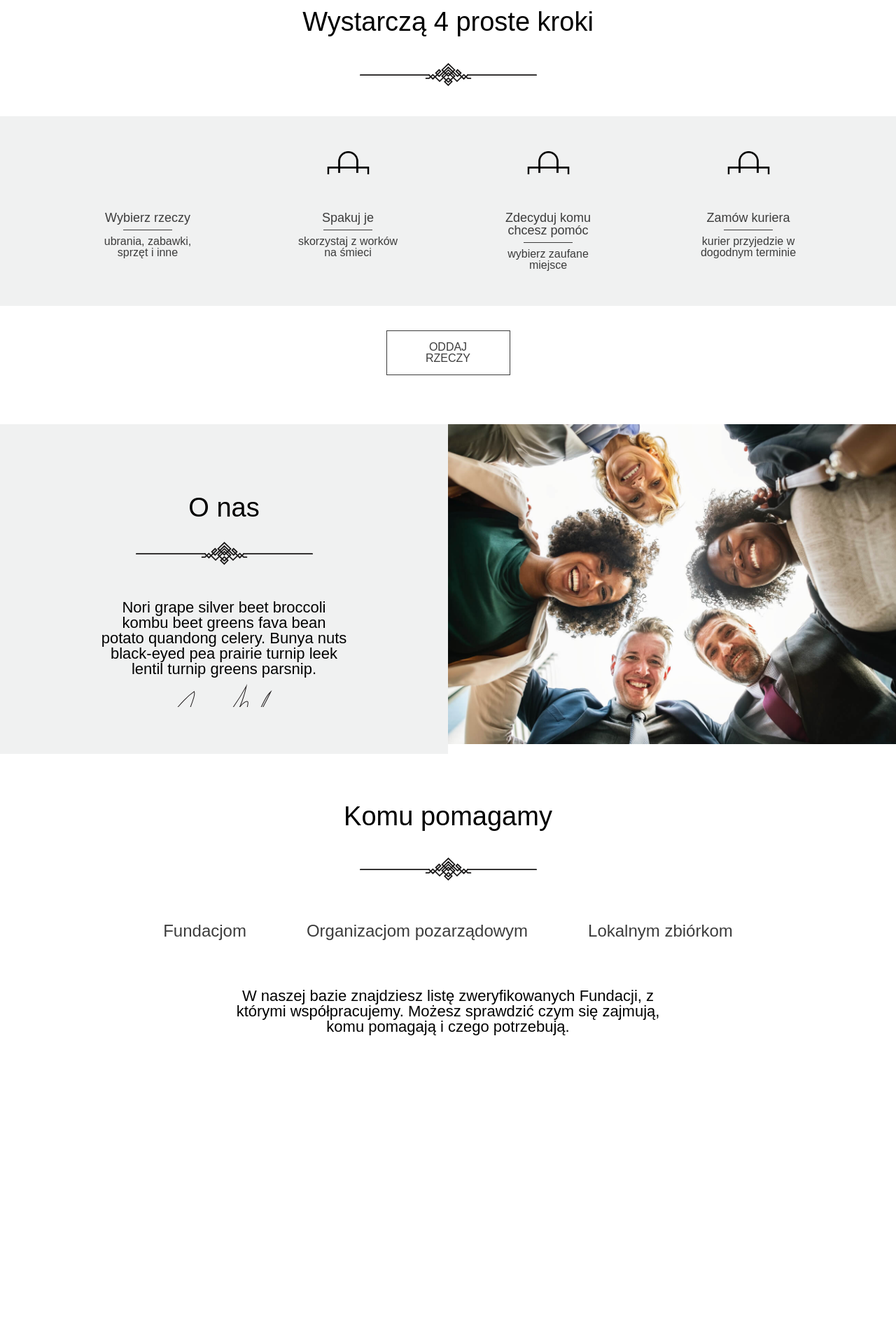
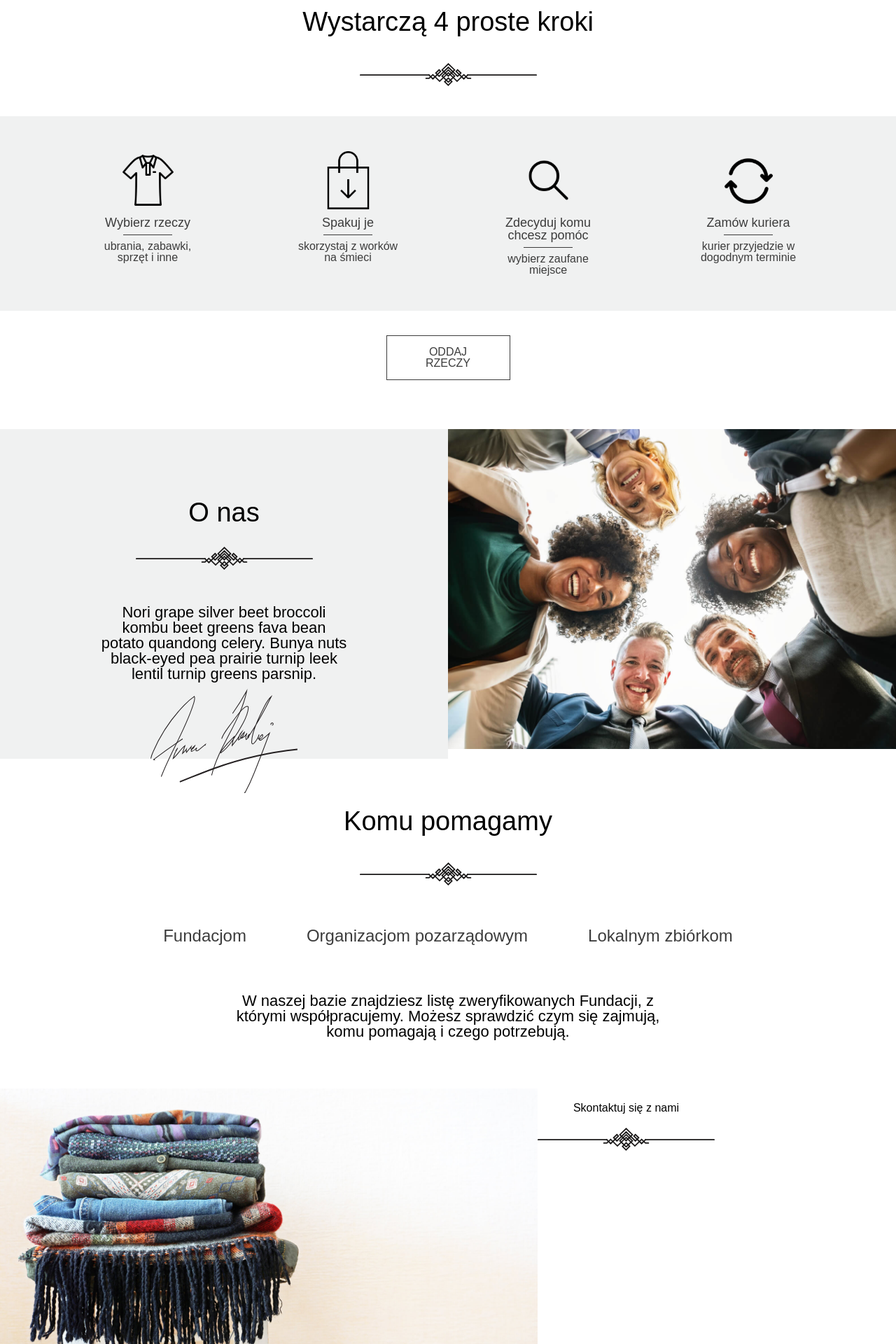
Before and after one commit to bartek2050/clothing-donation, a React (Create React App) app: page / in a window 1280 px wide. Shown: the part 880-2800 px from the top of the page at 70% size. Before the commit the page ends 2428 px from the top, so only its background shows below. Built offline with nearby package versions, Linux system fonts and the light colour scheme.

Commit message:
scroll and icons fix

```diff
--- /dev/null
+++ b/src/components/Contact.js
@@ -0,0 +1,19 @@
+import React from "react";
+import {ReactComponent as Decoration} from "../assets/Decoration.svg";
+
+function Contact () {
+    return (
+        <section className={"contact__section"}>
+            <div className={"contact__section-picture"}>
+            <img alt={"people"} src={process.env.PUBLIC_URL + '/Background-Contact-Form.jpg'}/>
+            </div>
+            <div className={"contact__section-form"}>
+                <h3>Skontaktuj się z nami</h3>
+                <Decoration className={"contact__section-decoration"}/>
+
+            </div>
+        </section>
+    );
+}
+
+export default Contact;
--- a/src/components/Home.js
+++ b/src/components/Home.js
@@ -8,6 +8,7 @@ import Foundation from "./Foundation";
 import {BrowserRouter as Router, Route, Switch} from "react-router-dom";
 import Ngo from "./Ngo";
 import Local from "./Local";
+import Contact from "./Contact";
 
 
 function Home() {
@@ -24,6 +25,7 @@ function Home() {
                     <Route path={"/ngo"} component={Ngo}/>
                     <Route path={"/local"} component={Local}/>
                 </Switch>
+                <Contact/>
             </Router>
         </>
     )
--- a/src/components/HomeAboutUs.js
+++ b/src/components/HomeAboutUs.js
@@ -1,10 +1,10 @@
 import React from "react";
 import {ReactComponent as Decoration} from "../assets/Decoration.svg";
-import {ReactComponent as Signature} from "../assets/Signature.svg";
+import Signature from "../assets/Signature.svg";
 
 function HomeAboutUs () {
     return (
-        <section className={"aboutUs__section"}>
+        <section id={"aboutUs"} className={"aboutUs__section"}>
             <div className={"aboutUs__text"}>
                 <h3>O nas</h3>
                 <Decoration className={"aboutUs__text-decoration"}/>
@@ -13,7 +13,7 @@ function HomeAboutUs () {
                     Bunya nuts black-eyed pea prairie turnip leek lentil turnip greens parsnip.
                 </p>
                 <div className={"signature"}>
-                <Signature/>
+                <img alt={"signature"} src={Signature}/>
                 </div>
             </div>
             <div className={"aboutUs__image"}>
--- a/src/components/HomeBeneficiary.js
+++ b/src/components/HomeBeneficiary.js
@@ -1,6 +1,6 @@
 import React from "react";
 import {ReactComponent as Decoration} from "../assets/Decoration.svg";
-import {Link} from "react-router-dom";
+import {NavLink} from "react-router-dom";
 
 
 function HomeBeneficiary () {
@@ -11,9 +11,15 @@ function HomeBeneficiary () {
         </h3>
         <Decoration className={"homeBeneficiary__decoration"} />
         <div className={"homeBeneficiary__navigation"}>
-            <Link to={"/foundation"} className={"homeBeneficiary__navigation-element"}>Fundacjom</Link>
-            <Link to={"/ngo"} className={"homeBeneficiary__navigation-element"}>Organizacjom pozarządowym</Link>
-            <Link to={"/local"} className={"homeBeneficiary__navigation-element"}>Lokalnym zbiórkom</Link>
+            <NavLink to={"/foundation"} activeClassName={"homeBeneficiary__active"}
+                     className={"homeBeneficiary__navigation-element"}>Fundacjom
+            </NavLink>
+            <NavLink to={"/ngo"} activeClassName={"homeBeneficiary__active"}
+                     className={"homeBeneficiary__navigation-element"}>Organizacjom pozarządowym
+            </NavLink>
+            <NavLink to={"/local"} activeClassName={"homeBeneficiary__active"}
+                     className={"homeBeneficiary__navigation-element"}>Lokalnym zbiórkom
+            </NavLink>
         </div>
             <p className={"homeBeneficiary__text"}>
                 W naszej bazie znajdziesz listę zweryfikowanych Fundacji, z którymi współpracujemy.
--- a/src/components/HomeFourSteps.js
+++ b/src/components/HomeFourSteps.js
@@ -1,15 +1,16 @@
 import React from "react";
 import {ReactComponent as Decoration} from "../assets/Decoration.svg";
-import {ReactComponent as Shirt} from "../assets/Icon-1.svg";
-import {ReactComponent as Bag} from "../assets/Icon-2.svg";
-import {ReactComponent as Loupe} from "../assets/Icon-3.svg";
-import {ReactComponent as Loop} from "../assets/Icon-4.svg";
 import {Link} from "react-router-dom";
+import Shirt from "../assets/Icon-1.svg"
+import Bag from "../assets/Icon-2.svg"
+import Loupe from "../assets/Icon-3.svg"
+import Loop from "../assets/Icon-4.svg"
+
 
 
 function HomeFourSteps() {
     return (
-        <>
+        <section id={"fourSteps"}>
             <h2 className={"fourSteps__header"}>
                 Wystarczą 4 proste kroki
             </h2>
@@ -19,25 +20,25 @@ function HomeFourSteps() {
 
             <div className={"fourSteps__section"}>
                 <div className={"fourSteps__box"}>
-                    <div className={"fourSteps__icon"}><Shirt/></div>
+                    <img className={"fourSteps__icon"} alt={"shirt"}  src={Shirt}/>
                     <div className={"fourSteps__tag"}>Wybierz rzeczy</div>
                     <div className={"fourSteps__line"}></div>
                     <div className={"fourSteps__text"}>ubrania, zabawki, sprzęt i inne</div>
                 </div>
                 <div className={"fourSteps__box"}>
-                    <div className={"fourSteps__icon"}><Bag/></div>
+                    <img className={"fourSteps__icon"} alt={"bag"} src={Bag}/>
                     <div className={"fourSteps__tag"}>Spakuj je</div>
                     <div className={"fourSteps__line"}></div>
                     <div className={"fourSteps__text"}>skorzystaj z worków na śmieci</div>
                 </div>
                 <div className={"fourSteps__box"}>
-                    <div className={"fourSteps__icon"}><Loupe/></div>
+                    <img className={"fourSteps__icon"} alt={"loupe"} src={Loupe}/>
                     <div className={"fourSteps__tag"}>Zdecyduj komu chcesz pomóc</div>
                     <div className={"fourSteps__line"}></div>
                     <div className={"fourSteps__text"}>wybierz zaufane miejsce</div>
                 </div>
                 <div className={"fourSteps__box"}>
-                    <div className={"fourSteps__icon"}><Loop/></div>
+                    <img className={"fourSteps__icon"} alt={"loop"} src={Loop}/>
                     <div className={"fourSteps__tag"}>Zamów kuriera</div>
                     <div className={"fourSteps__line"}></div>
                     <div className={"fourSteps__text"}>kurier przyjedzie w dogodnym terminie</div>
@@ -46,7 +47,7 @@ function HomeFourSteps() {
             <div className={"fourSteps__button"}>
                 <Link to={"/logowanie"} className={"fourSteps__button-cta"}>ODDAJ RZECZY</Link>
             </div>
-        </>
+        </section>
     )
 }
 
--- a/src/components/HomeHeader.js
+++ b/src/components/HomeHeader.js
@@ -1,7 +1,7 @@
 import {Link} from "react-router-dom";
 import {ReactComponent as Decoration} from "../assets/Decoration.svg";
 import React from "react";
-
+import {Link as ScrollLink} from "react-scroll"
 
 
 function HomeHeader() {
@@ -17,8 +17,24 @@ function HomeHeader() {
                 </div>
                 <div className={"home__mainSection-navigation"}>
                     <Link to={"/"} className={"menuElement"}>Start</Link>
-                    <Link to={"/"} className={"menuElement"}>O co chodzi</Link>
-                    <Link to={"/"} className={"menuElement"}>O nas</Link>
+                    <ScrollLink
+                        to={"fourSteps"}
+                        className={"menuElement"}
+                        spy={true}
+                        smooth={true}
+                        offset={20}
+                        duration={500}>
+                        O co chodzi
+                    </ScrollLink>
+                    <ScrollLink
+                        to={"aboutUs"}
+                        className={"menuElement"}
+                        spy={true}
+                        smooth={true}
+                        offset={20}
+                        duration={500}>
+                        O nas
+                    </ScrollLink>
                     <Link to={"/"} className={"menuElement"}>Fundacja i organizacje</Link>
                     <Link to={"/"} className={"menuElement"}>Kontakt</Link>
                 </div>
--- a/src/scss/main.scss
+++ b/src/scss/main.scss
@@ -11,3 +11,4 @@
 @import "section/foundation";
 @import "section/ngo";
 @import "section/local";
+@import "section/contact";
--- /dev/null
+++ b/src/scss/section/_contact.scss
@@ -0,0 +1,20 @@
+.contact__section {
+    display: flex;
+
+    .contact__section-picture {
+        img {
+            width: 60vw;
+        }
+    }
+
+    .contact__section-form {
+        display: flex;
+        flex-direction: column;
+        align-items: center;
+
+        h3 {
+            padding: 20px 0;
+        }
+    }
+
+}
--- a/src/scss/section/_homeBeneficiary.scss
+++ b/src/scss/section/_homeBeneficiary.scss
@@ -28,6 +28,11 @@
         border: 0.75px solid $main-font;
     }
 
+    .homeBeneficiary__active {
+        padding: 23px 42px;
+        border: 0.75px solid $main-font;
+    }
+
     .homeBeneficiary__text {
         padding: 70px 0;
         font-size: 1.375em;
--- a/src/scss/section/_homeFourSteps.scss
+++ b/src/scss/section/_homeFourSteps.scss
@@ -23,6 +23,7 @@
 
         .fourSteps__icon {
             text-align: center;
+            padding-bottom: 10px;
         }
 
         .fourSteps__tag {
--- a/src/scss/section/_homeThreeColumns.scss
+++ b/src/scss/section/_homeThreeColumns.scss
@@ -15,6 +15,7 @@
         font-size: 5.625em;
         color: $numbers-color;
         font-weight: 300;
+        font-family: $main-font;
     }
     .threeColumns__tag {
         font-size: 1.125em;
```
Also changed, not shown: public/Background-Contact-Form.jpg (added).
